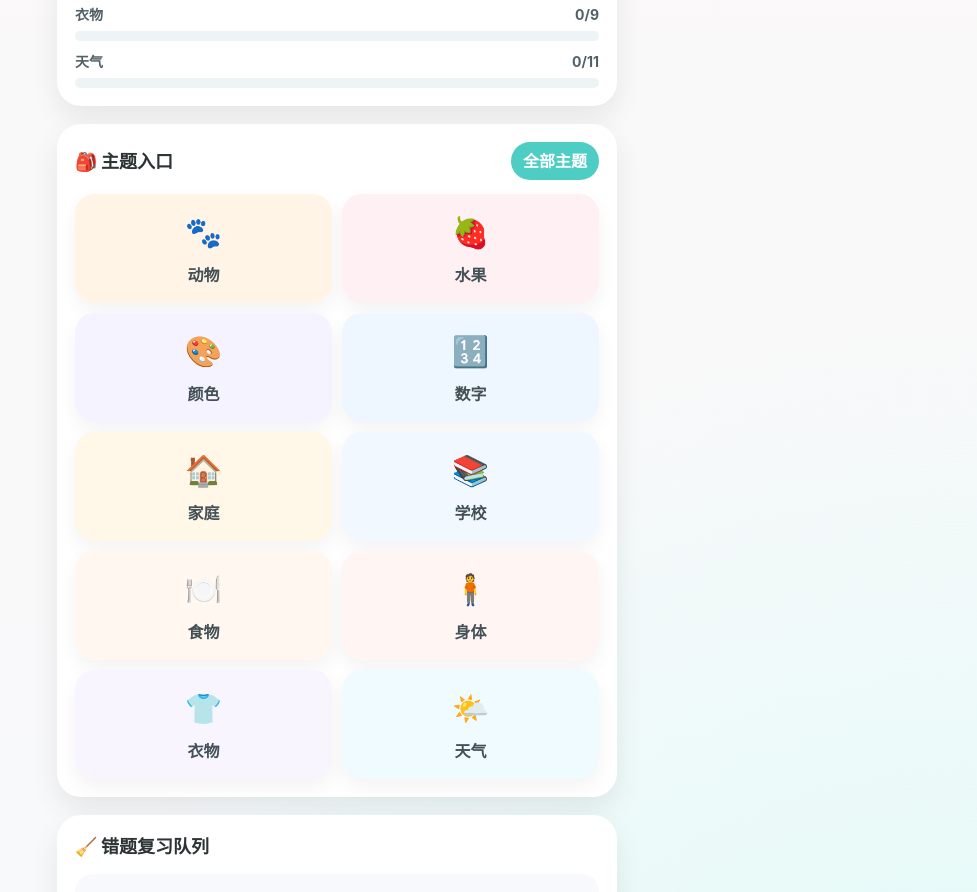
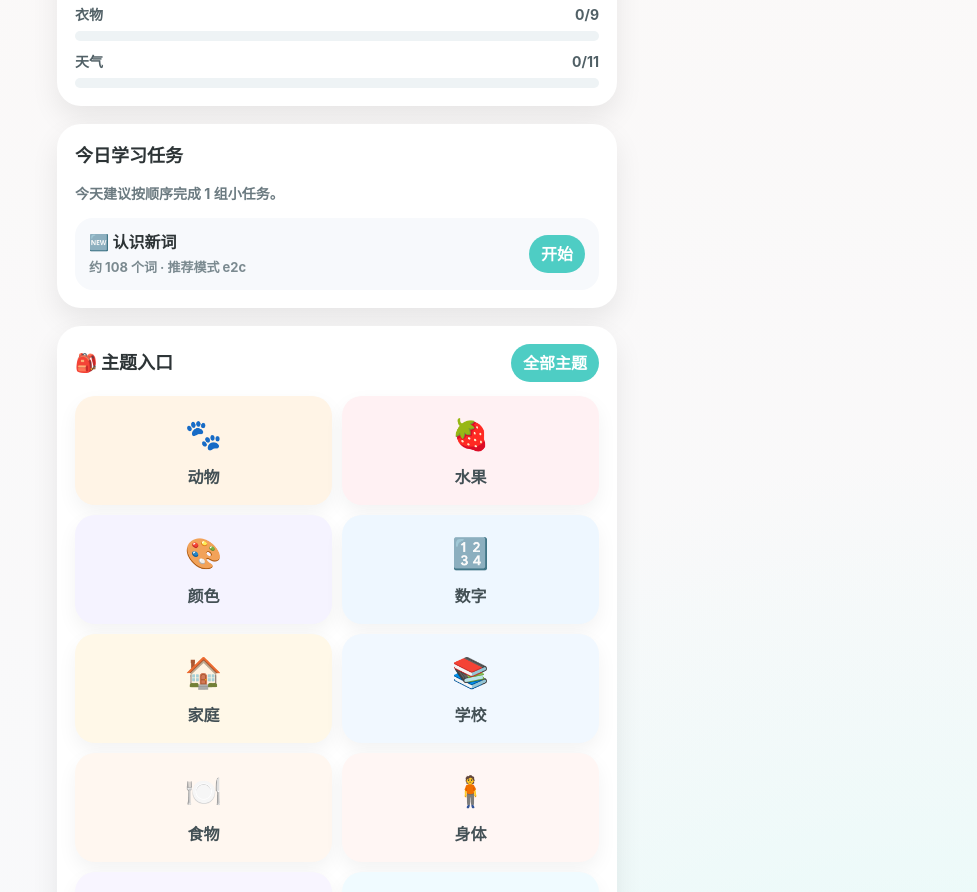
Before and after one commit to zhenxuanshi-ship-it/kid-english-learning, a React (Vite) app: page / in a window 1280 px wide. Shown: the part 2120-3012 px from the top of the page, without its empty margins (303-1280 px from the left). Built offline with nearby package versions, Linux system fonts and the light colour scheme.

Commit message:
feat: add daily study plan flow

```diff
--- a/src/app/App.tsx
+++ b/src/app/App.tsx
@@ -7,6 +7,7 @@ import { useProgressStore } from '../store/progressStore';
 import { useGameStore } from '../store/gameStore';
 import { useSettingsStore } from '../store/settingsStore';
 import { allWords, wordCategories } from '../data/words';
+import { buildDailyPlan } from '../lib/dailyPlan';
 import { getHomeRecommendation } from '../lib/recommendation';
 import { buildReviewQueue } from '../lib/review';
 import { buildLearningStats } from '../lib/stats';
@@ -56,6 +57,7 @@ export default function App() {
 
   const stats = useMemo(() => buildLearningStats(allWords, wordProgressMap), [wordProgressMap]);
   const recommendation = useMemo(() => getHomeRecommendation(stats), [stats]);
+  const dailyPlan = useMemo(() => buildDailyPlan(stats), [stats]);
   const reviewQueue = useMemo(() => buildReviewQueue(allWords, wordProgressMap).slice(0, 5), [wordProgressMap]);
 
   const handleStart = (useRecommendationCategory = false) => {
@@ -76,6 +78,13 @@ export default function App() {
     const reviewWordIds = reviewQueue.map((item) => item.wordId);
     if (reviewWordIds.length === 0) return;
     game.startRound(currentMode, reviewWordIds);
+    setUsedLetterIndexes([]);
+    setScreen('learn');
+  };
+
+  const handleStartTask = (mode: GameMode) => {
+    setMode(mode);
+    game.startRound(mode);
     setUsedLetterIndexes([]);
     setScreen('learn');
   };
@@ -124,7 +133,9 @@ export default function App() {
             stats={stats}
             recommendation={recommendation}
             reviewQueue={reviewQueue}
+            dailyPlan={dailyPlan}
             onStartReview={handleStartReview}
+            onStartTask={handleStartTask}
           />
         ) : null}
 
--- /dev/null
+++ b/src/components/common/DailyPlanCard.tsx
@@ -0,0 +1,69 @@
+import type { CSSProperties } from 'react';
+import type { DailyPlan } from '../../lib/dailyPlan';
+
+interface DailyPlanCardProps {
+  plan: DailyPlan;
+  onStartTask: (mode: DailyPlan['tasks'][number]['mode']) => void;
+}
+
+const kindEmojiMap = {
+  new: '🆕',
+  review: '🔁',
+  practice: '✏️',
+} as const;
+
+export function DailyPlanCard({ plan, onStartTask }: DailyPlanCardProps) {
+  return (
+    <div style={styles.card}>
+      <div style={styles.title}>{plan.title}</div>
+      <div style={styles.summary}>{plan.summary}</div>
+      <div style={styles.list}>
+        {plan.tasks.map((task) => (
+          <div key={`${task.kind}-${task.mode}`} style={styles.item}>
+            <div>
+              <div style={styles.itemTitle}>{kindEmojiMap[task.kind]} {task.label}</div>
+              <div style={styles.itemMeta}>约 {task.count} 个词 · 推荐模式 {task.mode}</div>
+            </div>
+            <button style={styles.button} onClick={() => onStartTask(task.mode)}>开始</button>
+          </div>
+        ))}
+      </div>
+    </div>
+  );
+}
+
+const styles: Record<string, CSSProperties> = {
+  card: {
+    background: '#fff',
+    borderRadius: 24,
+    padding: 18,
+    boxShadow: '0 12px 28px rgba(0,0,0,0.08)',
+    display: 'grid',
+    gap: 14,
+  },
+  title: { fontWeight: 900, fontSize: 18 },
+  summary: { color: '#6b7a80', fontWeight: 700, fontSize: 14 },
+  list: { display: 'grid', gap: 10 },
+  item: {
+    display: 'flex',
+    justifyContent: 'space-between',
+    alignItems: 'center',
+    gap: 12,
+    background: '#f7f9fc',
+    borderRadius: 18,
+    padding: '12px 14px',
+  },
+  itemTitle: { fontWeight: 800 },
+  itemMeta: { marginTop: 4, color: '#7b8a90', fontSize: 13, fontWeight: 700 },
+  button: {
+    minHeight: 38,
+    padding: '0 12px',
+    border: 'none',
+    borderRadius: 999,
+    background: '#4ecdc4',
+    color: '#fff',
+    fontWeight: 900,
+    cursor: 'pointer',
+    flexShrink: 0,
+  },
+};
--- /dev/null
+++ b/src/lib/dailyPlan.ts
@@ -0,0 +1,38 @@
+import type { GameMode } from '../types/question';
+import type { LearningStats } from './stats';
+
+export interface DailyPlan {
+  title: string;
+  summary: string;
+  tasks: Array<{
+    label: string;
+    count: number;
+    mode: GameMode;
+    kind: 'new' | 'review' | 'practice';
+  }>;
+}
+
+export function buildDailyPlan(stats: LearningStats): DailyPlan {
+  const tasks: DailyPlan['tasks'] = [];
+
+  if (stats.stageCounts.review > 0) {
+    tasks.push({ label: '先复习旧词', count: stats.stageCounts.review, mode: 'e2c', kind: 'review' });
+  }
+  if (stats.stageCounts.new > 0) {
+    tasks.push({ label: '认识新词', count: stats.stageCounts.new, mode: 'e2c', kind: 'new' });
+  }
+  const practiceCount = stats.stageCounts.learning + stats.stageCounts.practicing;
+  if (practiceCount > 0) {
+    tasks.push({ label: '继续拼写练习', count: practiceCount, mode: 'c2e', kind: 'practice' });
+  }
+
+  if (tasks.length === 0) {
+    tasks.push({ label: '来一轮综合练习', count: 5, mode: 'c2e', kind: 'practice' });
+  }
+
+  return {
+    title: '今日学习任务',
+    summary: `今天建议按顺序完成 ${tasks.length} 组小任务。`,
+    tasks,
+  };
+}
--- a/src/pages/HomePage.tsx
+++ b/src/pages/HomePage.tsx
@@ -1,10 +1,12 @@
 import type { CSSProperties } from 'react';
 import { motion } from 'framer-motion';
 import { CategoryGallery } from '../components/common/CategoryGallery';
+import { DailyPlanCard } from '../components/common/DailyPlanCard';
 import { RecommendationCard } from '../components/common/RecommendationCard';
 import { ReviewQueueCard } from '../components/common/ReviewQueueCard';
 import { SettingsPanel } from '../components/common/SettingsPanel';
 import { StatsPanel } from '../components/common/StatsPanel';
+import type { DailyPlan } from '../lib/dailyPlan';
 import type { HomeRecommendation } from '../lib/recommendation';
 import type { ReviewWordItem } from '../lib/review';
 import type { LearningStats } from '../lib/stats';
@@ -27,7 +29,9 @@ interface HomePageProps {
   stats: LearningStats;
   recommendation: HomeRecommendation;
   reviewQueue: ReviewWordItem[];
+  dailyPlan: DailyPlan;
   onStartReview: () => void;
+  onStartTask: (mode: GameMode) => void;
 }
 
 const modes: Array<{ value: GameMode; label: string; emoji: string; desc: string; color: string }> = [
@@ -53,7 +57,9 @@ export function HomePage({
   stats,
   recommendation,
   reviewQueue,
+  dailyPlan,
   onStartReview,
+  onStartTask,
 }: HomePageProps) {
   return (
     <motion.div style={styles.wrap} initial={{ opacity: 0, y: 12 }} animate={{ opacity: 1, y: 0 }}>
@@ -98,6 +104,7 @@ export function HomePage({
       </motion.button>
 
       <StatsPanel stats={stats} />
+      <DailyPlanCard plan={dailyPlan} onStartTask={onStartTask} />
       <CategoryGallery categories={categories} selectedCategory={selectedCategory} onSelect={onCategoryChange} />
       <ReviewQueueCard items={reviewQueue} onStartReview={onStartReview} />
 
```
Also changed, not shown: 1 other file (tests, documents, lock files or other folders).
